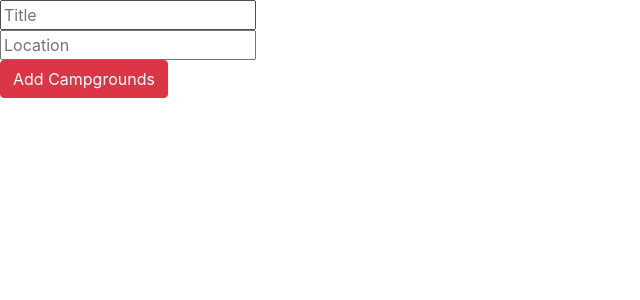
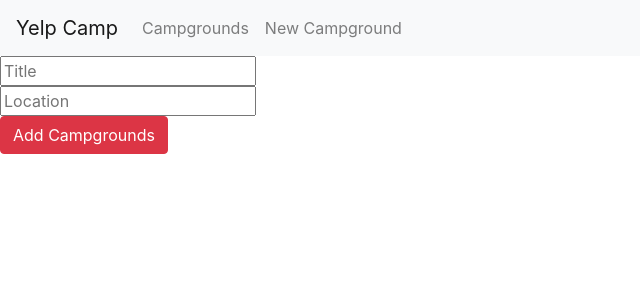
Before and after one commit to the-rabblerouser/yelpcamp-nextjs, a Next.js app: page /NewCampground in a window 1280 px wide. Shown: the top 300 px of the page, without its empty margins (0-640 px from the left). Built offline with nearby package versions, Linux system fonts and the light colour scheme.

Commit message:
Created layout that can be added to pages that need navbar, etc.

```diff
--- a/components/Navbar.js
+++ b/components/Navbar.js
@@ -23,7 +23,7 @@ const NavigationBar = (props) => {
 				<Collapse isOpen={isOpen} navbar>
 					<Nav className="mr-auto" navbar>
 						<NavItem>
-							<Link href="/NewCampground" as={`/newcampground`}>
+							<Link href="/campgrounds" as={`/campgrounds`}>
 								<NavLink href="/campgrounds">Campgrounds</NavLink>
 							</Link>
 						</NavItem>
--- /dev/null
+++ b/components/layout/index.js
@@ -0,0 +1,10 @@
+import NavigationBar from '../Navbar';
+
+export default function MyLayout({ children }) {
+	return (
+		<>
+			<NavigationBar />
+			{children}
+		</>
+	);
+}
--- a/pages/NewCampground.js
+++ b/pages/NewCampground.js
@@ -1,7 +1,9 @@
+import React, { useState } from 'react';
 import { useRouter } from 'next/router';
-import React, { useState } from 'react';
+
 import axios from 'axios';
 
+import Layout from '../components/layout';
 import { Button } from 'reactstrap';
 
 const NewCampground = () => {
@@ -62,4 +64,6 @@ const NewCampground = () => {
 	);
 };
 
+NewCampground.Layout = Layout;
+
 export default NewCampground;
--- a/pages/_app.js
+++ b/pages/_app.js
@@ -1,7 +1,14 @@
+import React from 'react';
 import '../styles/globals.css';
 
 function MyApp({ Component, pageProps }) {
-	return <Component {...pageProps} />;
+	const Layout = Component.Layout ? Component.Layout : React.Fragment;
+
+	return (
+		<Layout>
+			<Component {...pageProps} />
+		</Layout>
+	);
 }
 
 export default MyApp;
```
Also changed, not shown: pages/campgrounds.js (+7 -4 lines).
